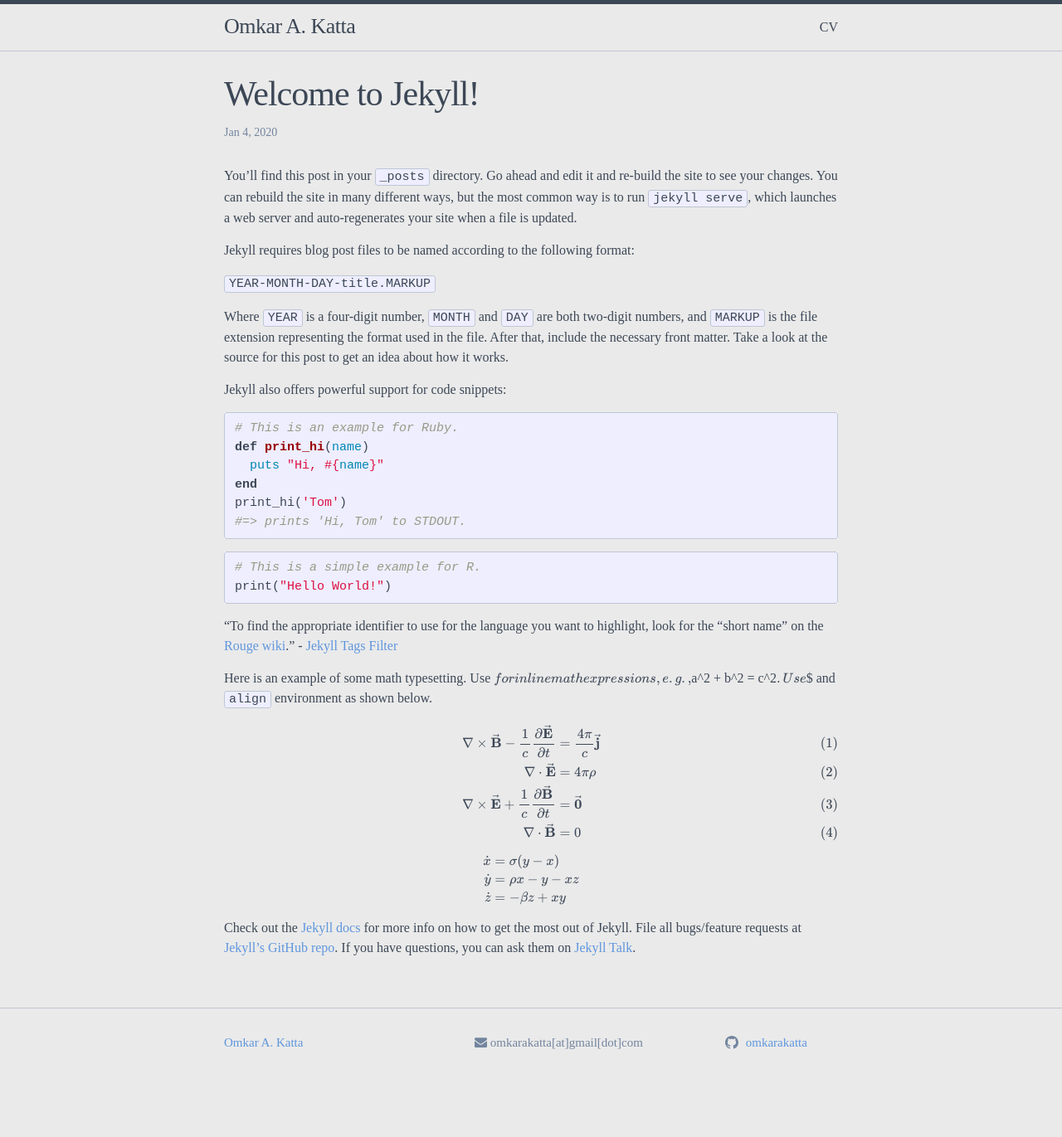
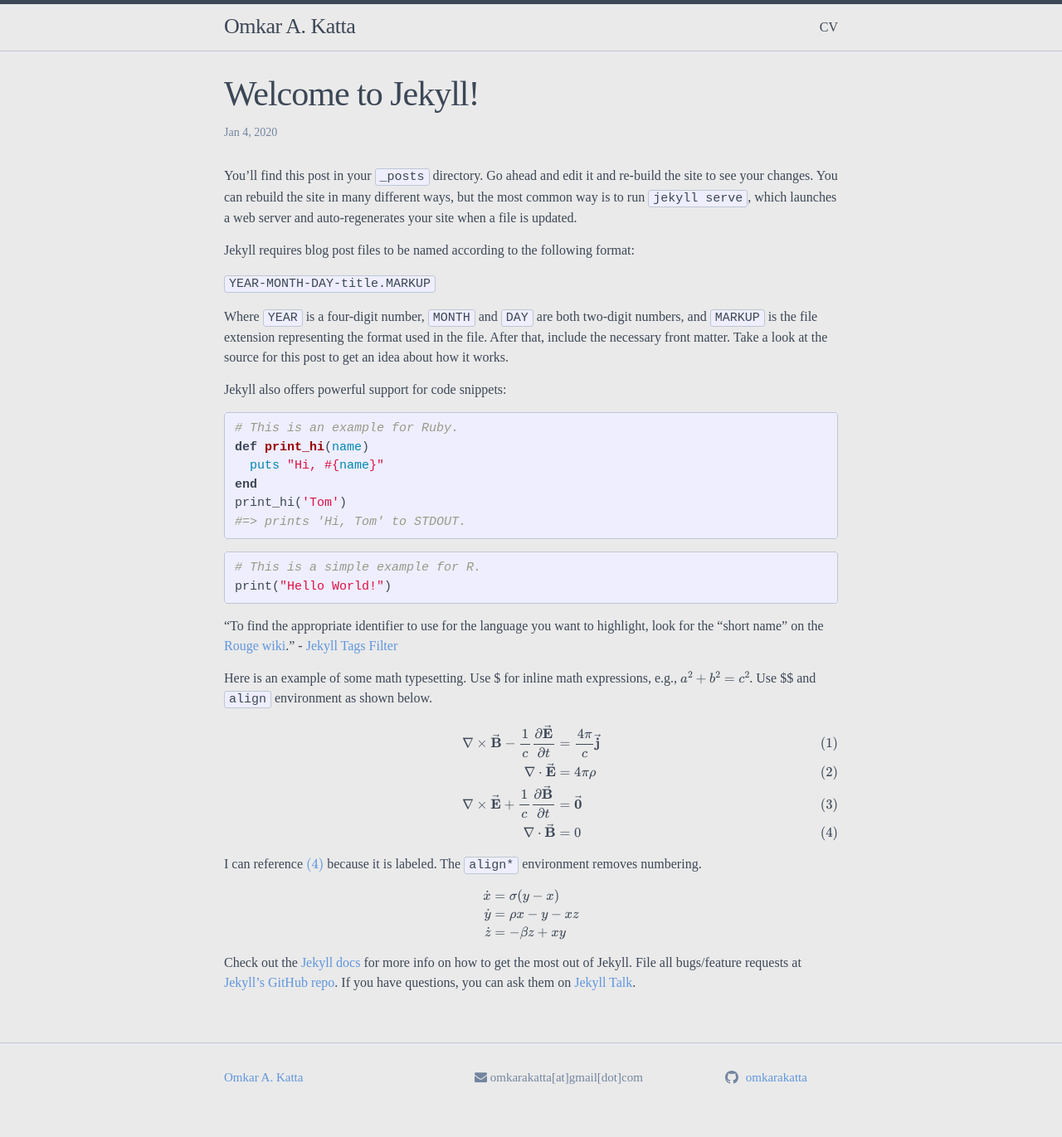
Before and after one commit to omkarakatta/omkarakatta.github.io, a Jekyll site: the page built from _posts/2020-01-04-welcome-to-jekyll.markdown, in a window 1280 px wide. Shown: the whole page at 83% size. Built offline with Jekyll 4.4.1, drawn with Linux system fonts in a browser that asks for light colours; nearby versions of some CDN libraries; formulas are drawn with MathJax 3; before the commit the page ends 1329 px from its top, so only the background shows below that.

Commit message:
escaping dollar signs and trying equation referencing

```diff
--- a/_posts/2020-01-04-welcome-to-jekyll.markdown
+++ b/_posts/2020-01-04-welcome-to-jekyll.markdown
@@ -30,16 +30,18 @@
 
 "To find the appropriate identifier to use for the language you want to highlight, look for the “short name” on the [Rouge wiki](https://github.com/rouge-ruby/rouge/wiki/List-of-supported-languages-and-lexers)." - [Jekyll Tags Filter](https://jekyllrb.com/docs/liquid/tags/)
 
-Here is an example of some math typesetting. Use \$ for inline math expressions, e.g., $a^2 + b^2 = c^2$. Use \$\$ and `align` environment as shown below.
+Here is an example of some math typesetting. Use \\$ for inline math expressions, e.g., $a^2 + b^2 = c^2$. Use \\$\\$ and `align` environment as shown below.
 
 $$
 \begin{align}
   \nabla\times\vec{\mathbf{B}}-\frac{1}{c}\frac{\partial\vec{\mathbf{E}}}{\partial t} &= \frac{4\pi}{c}\vec{\mathbf{j}} \\
   \nabla\cdot\vec{\mathbf{E}} &= 4\pi\rho \\
   \nabla\times\vec{\mathbf{E}}+\frac{1}{c}\frac{\partial\vec{\mathbf{B}}}{\partial t} &= \vec{\mathbf{0}} \\
-  \nabla\cdot\vec{\mathbf{B}} &= 0
+  \nabla\cdot\vec{\mathbf{B}} &= 0\label{eqn:example}
 \end{align}
 $$
+
+I can reference \eqref{eqn:example} because it is labeled. The `align*` environment removes numbering.
 
 $$
 \begin{align*}
```
